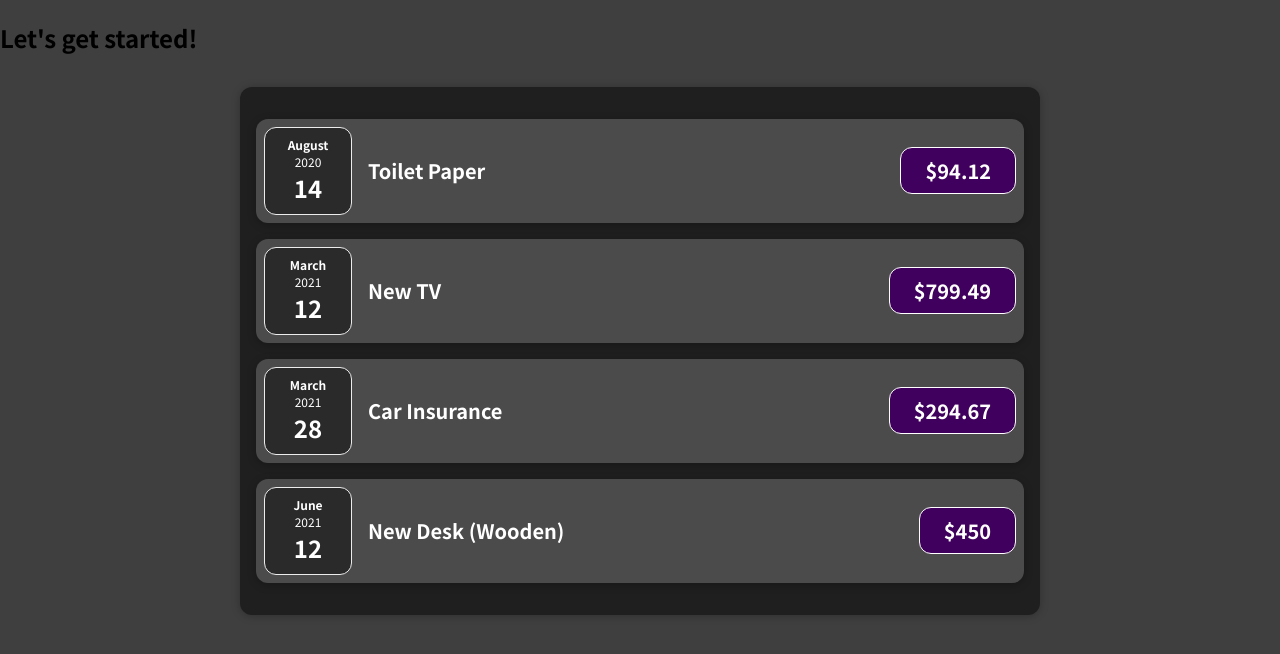
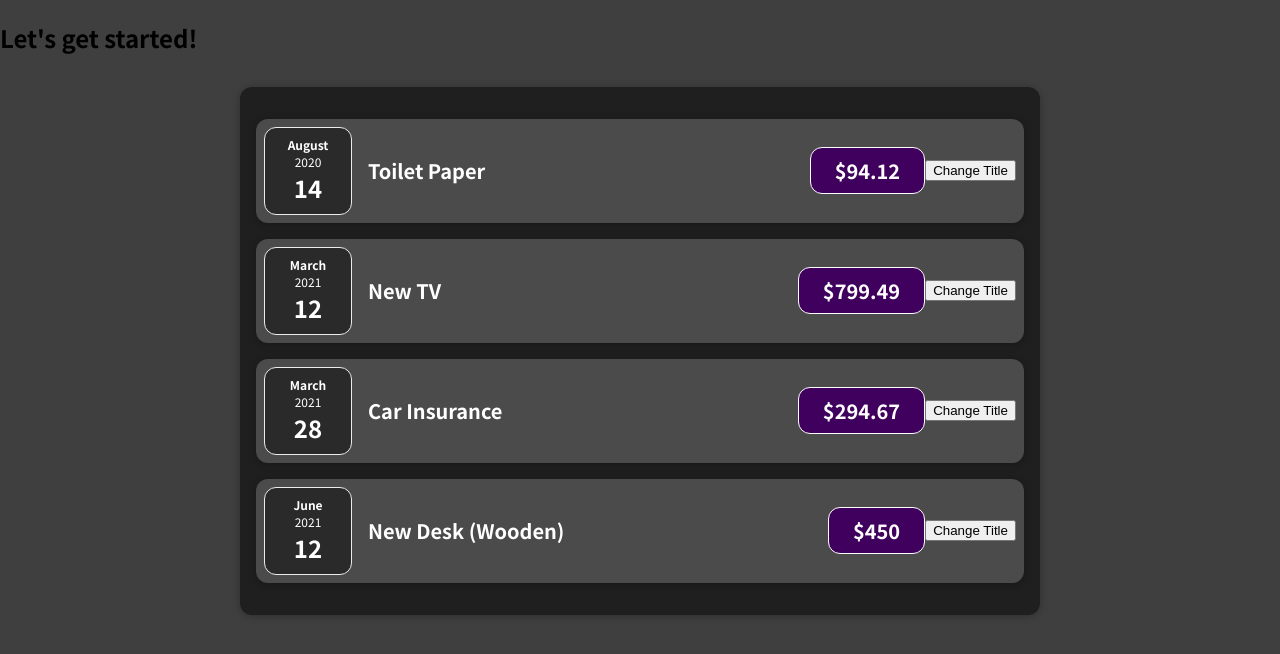
Before and after one commit to svirom/react-learn, a React (Create React App) app in the folder react-complete-guide/: page / in a window 1280 px wide. Shown: the top 654 px of the page. Built offline with nearby package versions, Linux system fonts and the light colour scheme.

Commit message:
react components

```diff
--- a/react-complete-guide/src/components/ExpenseItem.js
+++ /dev/null
@@ -1,16 +0,0 @@
-import ExpenseDate from './ExpenseDate';
-import './ExpenseItem.css';
-
-function ExpenseItem(props) {
-  return (
-    <div className="expense-item">
-      <ExpenseDate date={props.date} />
-      <div className="expense-item__description">
-        <h2>{props.title}</h2>
-        <div className="expense-item__price">${props.amount}</div>
-      </div>
-    </div>
-  );
-}
-
-export default ExpenseItem;
--- a/react-complete-guide/src/components/ExpenseDate.js
+++ b/react-complete-guide/src/components/Expenses/ExpenseDate.js
@@ -1,6 +1,8 @@
+import React from 'react';
 import './ExpenseDate.css';
 
-function ExpenseDate(props) {
+const ExpenseDate = (props) => {
+// function ExpenseDate(props) {
   const month = props.date.toLocaleString("en-US", { month: "long" });
   const year = props.date.getFullYear();
   const day = props.date.getDate();
--- a/react-complete-guide/src/components/ExpenseItem.css
+++ b/react-complete-guide/src/components/Expenses/ExpenseItem.css
@@ -2,10 +2,8 @@
   display: flex;
   justify-content: space-between;
   align-items: center;
-  box-shadow: 0 2px 8px rgba(0, 0, 0, 0.25);
   padding: 0.5rem;
   margin: 1rem 0;
-  border-radius: 12px;
   background-color: #4b4b4b;
 }
 
--- /dev/null
+++ b/react-complete-guide/src/components/Expenses/ExpenseItem.js
@@ -0,0 +1,27 @@
+import React from 'react';
+import ExpenseDate from './ExpenseDate';
+import Card from '../UI/Card';
+import './ExpenseItem.css';
+
+const ExpenseItem = (props) => {
+// function ExpenseItem(props) {
+
+  let title = props.title;
+
+  const clickHandler = () => {
+    title = 'Updated!';
+  }
+
+  return (
+    <Card className="expense-item">
+      <ExpenseDate date={props.date} />
+      <div className="expense-item__description">
+        <h2>{title}</h2>
+        <div className="expense-item__price">${props.amount}</div>
+      </div>
+      <button onClick={clickHandler}>Change Title</button>
+    </Card>
+  );
+}
+
+export default ExpenseItem;
--- a/react-complete-guide/src/components/Expenses.css
+++ b/react-complete-guide/src/components/Expenses/Expenses.css
@@ -4,6 +4,4 @@
   margin: 2rem auto;
   width: 50rem;
   max-width: 95%;
-  border-radius: 12px;
-  box-shadow: 0 1px 8px rgba(0, 0, 0, 0.25);
 }
--- a/react-complete-guide/src/components/Expenses.js
+++ b/react-complete-guide/src/components/Expenses/Expenses.js
@@ -1,9 +1,12 @@
+import React from 'react';
 import ExpenseItem from './ExpenseItem';
+import Card from '../UI/Card';
 import './Expenses.css';
 
-function Expenses(props) {
+const Expenses = (props) => {
+// function Expenses(props) {
   return (
-    <div className="expenses">
+    <Card className="expenses">
       <ExpenseItem
         title={props.expenses[0].title}
         amount={props.expenses[0].amount}
@@ -24,7 +27,7 @@ function Expenses(props) {
         amount={props.expenses[3].amount}
         date={props.expenses[3].date}
       />
-    </div>
+    </Card>
   );
 }
 
--- /dev/null
+++ b/react-complete-guide/src/components/UI/Card.css
@@ -0,0 +1,4 @@
+.card {
+  border-radius: 12px;
+  box-shadow: 0 1px 8px rgba(0, 0, 0, 0.25);
+}
--- /dev/null
+++ b/react-complete-guide/src/components/UI/Card.js
@@ -0,0 +1,10 @@
+import React from 'react';
+import './Card.css';
+
+const Card = (props) => {
+// function Card(props) {
+  const classes = 'card ' + props.className;
+  return <div className={classes}>{props.children}</div>;
+}
+
+export default Card;
--- a/react-complete-guide/src/index.js
+++ b/react-complete-guide/src/index.js
@@ -1,4 +1,4 @@
-// import React from 'react';
+import React from 'react';
 import ReactDOM from 'react-dom';
 import './index.css';
 import App from './App';
```
Also changed, not shown: react-complete-guide/src/App.js (+12 -2 lines), react-complete-guide/src/components/Expenses/ExpenseDate.css (renamed from react-complete-guide/src/components/ExpenseDate.css).
